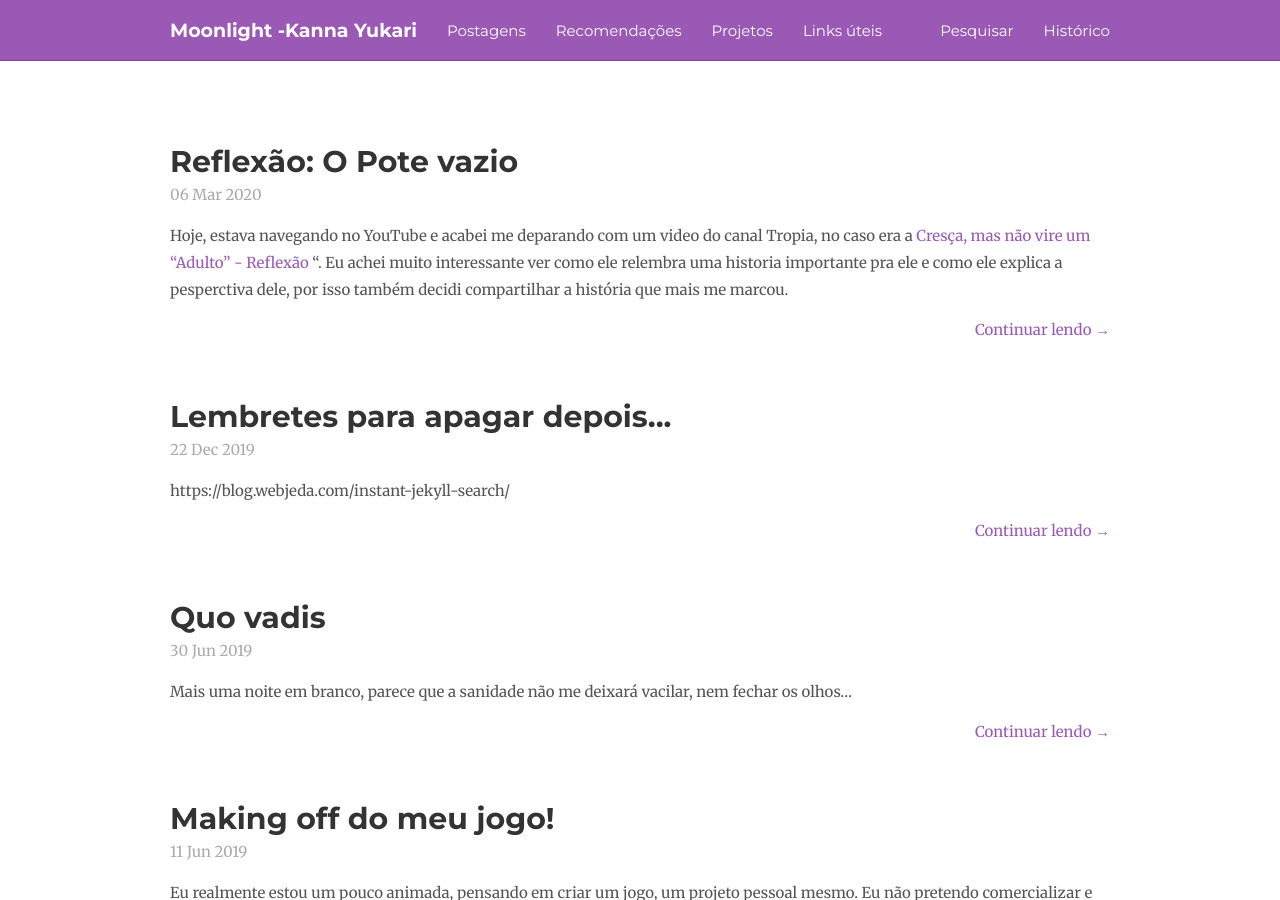
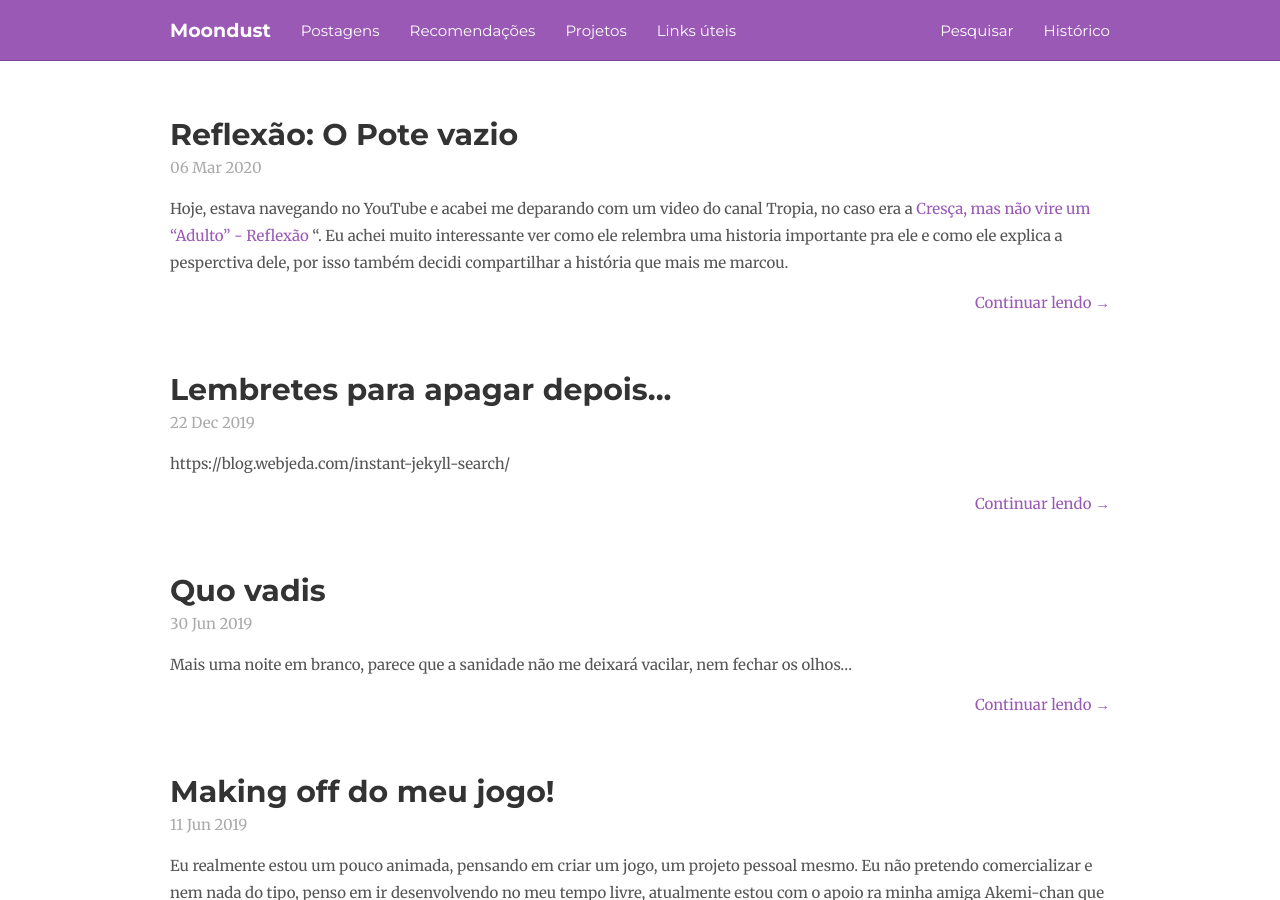
Before and after one commit to KannaYukari/KannaYukari.github.io, a Jekyll site: the page built from index.md, in a window 1280 px wide and 900 px high. Built offline with Jekyll 4.4.1, drawn with Linux system fonts in a browser that asks for light colours; nearby versions of some CDN libraries; our own code applies the rules of GitHub Pages for plain Markdown files; comment, search, counter and statistics services are not loaded.

Commit message:
Update _config.yml

```diff
--- a/_config.yml
+++ b/_config.yml
@@ -1,5 +1,27 @@
-title: Moonlight -Kanna Yukari
+title: Moondust
 description: O diario lunar.
-show_downloads: true
-google_analytics:
-theme: jekyll-theme-architect
+url: "https://KannaYukari.github.io"
+baseurl: ''
+permalink: /:categories/:title
+gems:
+  - jemoji
+exclude:
+  - "README.md"
+  - "CHANGELOG.md"
+  - "CNAME"
+  - "Gemfile"
+  - "Gemfile.lock"
+permalink: :title
+defaults:
+  -
+    scope:
+      path: ""
+      type: "pages"
+    values:
+      layout: "default"
+  -
+    scope:
+      path: ""
+      type: "posts"
+    values:
+      layout: "post"
```
